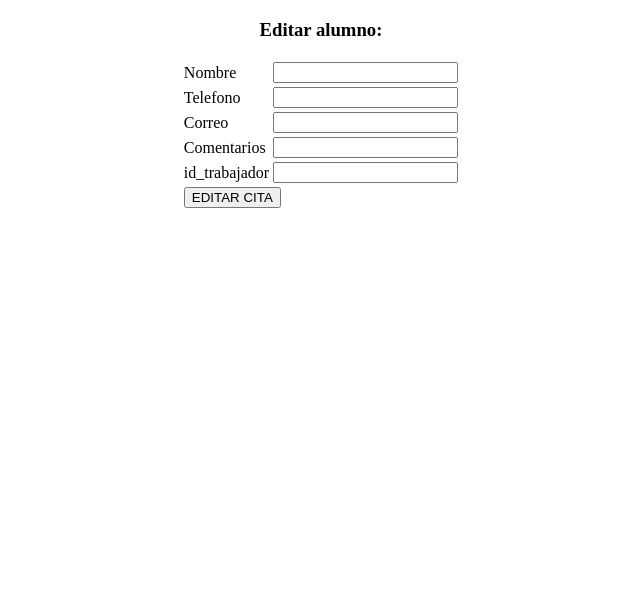
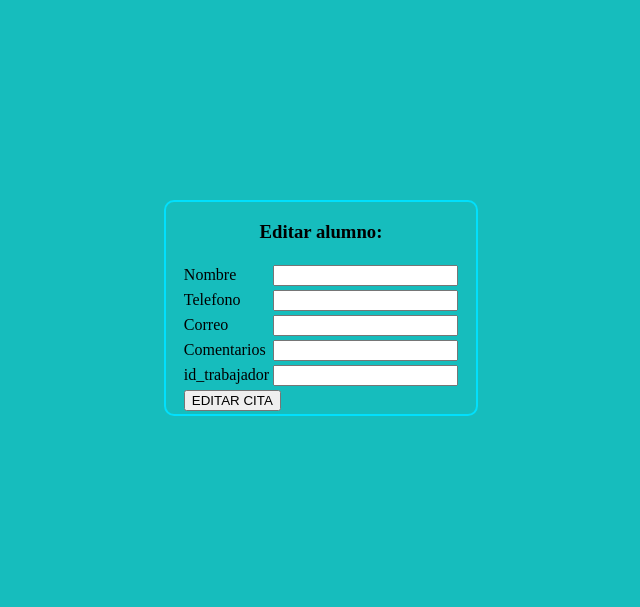
Before and after one commit to leagut/Citas, a PHP site: page /editar.php?id=1 in a window 1280 px wide. Shown: the top 607 px of the page, without its empty margins (319-959 px from the left). Run offline with PHP 8.4, Linux system fonts and the light colour scheme; data that the repository does not hold is empty.

Commit message:
con estilos

```diff
--- a/editar.php
+++ b/editar.php
@@ -18,9 +18,10 @@
 <head>
 	<title>Editar Alumno</title>
 	<meta charset="utf-8">
+	<link rel="stylesheet" href="./estilos/editar.css">
 </head>
 <body>
-	<center>
+	<center class="edit">
 		<h3>Editar alumno:</h3>
 		<form method="POST" action="editarProceso.php">
 			<table>
--- /dev/null
+++ b/estilos/editar.css
@@ -0,0 +1,13 @@
+body{
+	background-color: rgb(22, 189, 189);
+	display: flex;
+	align-items: center;
+	justify-content: center;
+	height: 600px;
+}
+
+.edit{
+	min-width: 310px;
+	border: 2px solid rgb(1, 224, 253);
+	border-radius: 10px;
+}
```
Also changed, not shown: estilos/index.css (+22 -0 lines), index.php (+8 -4 lines).
